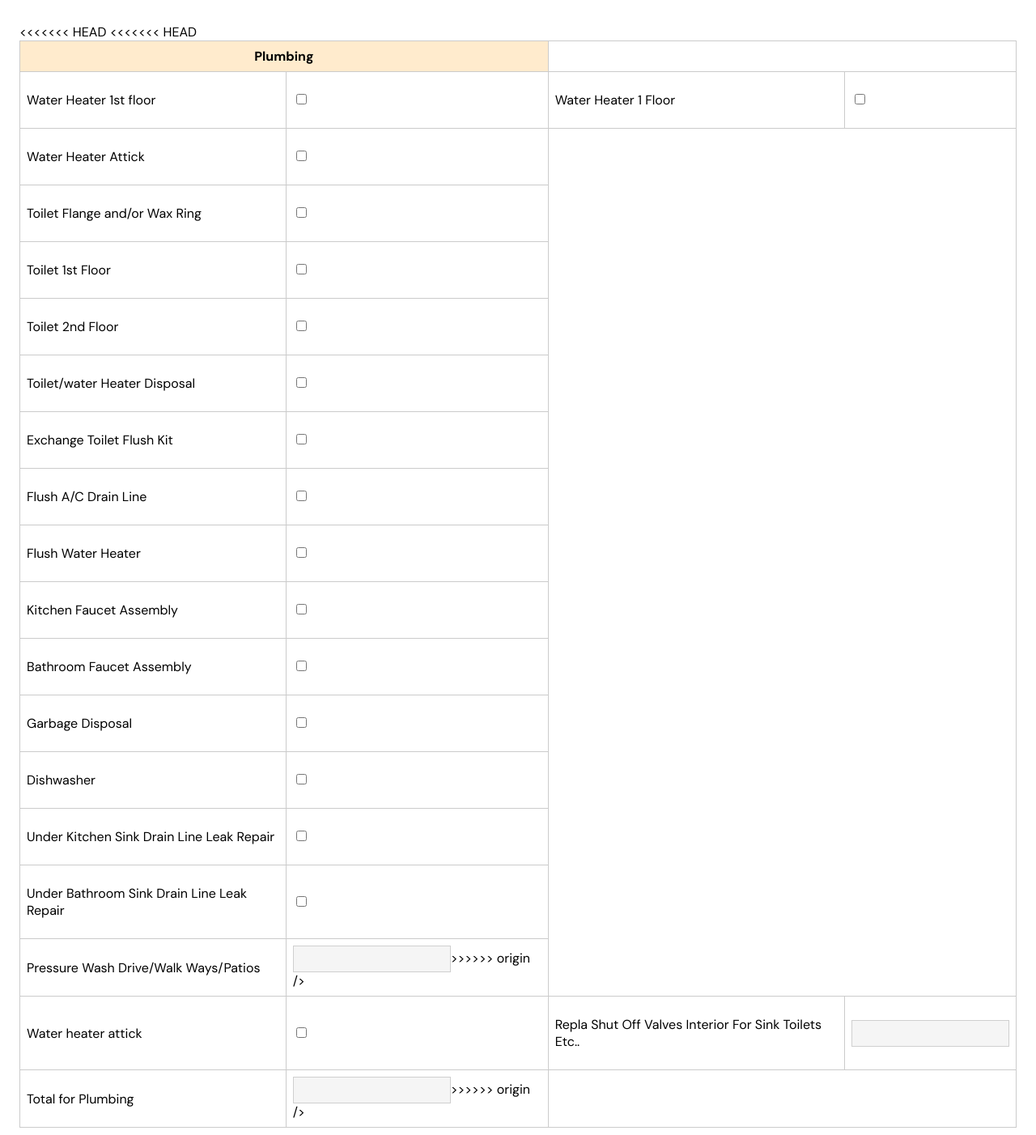
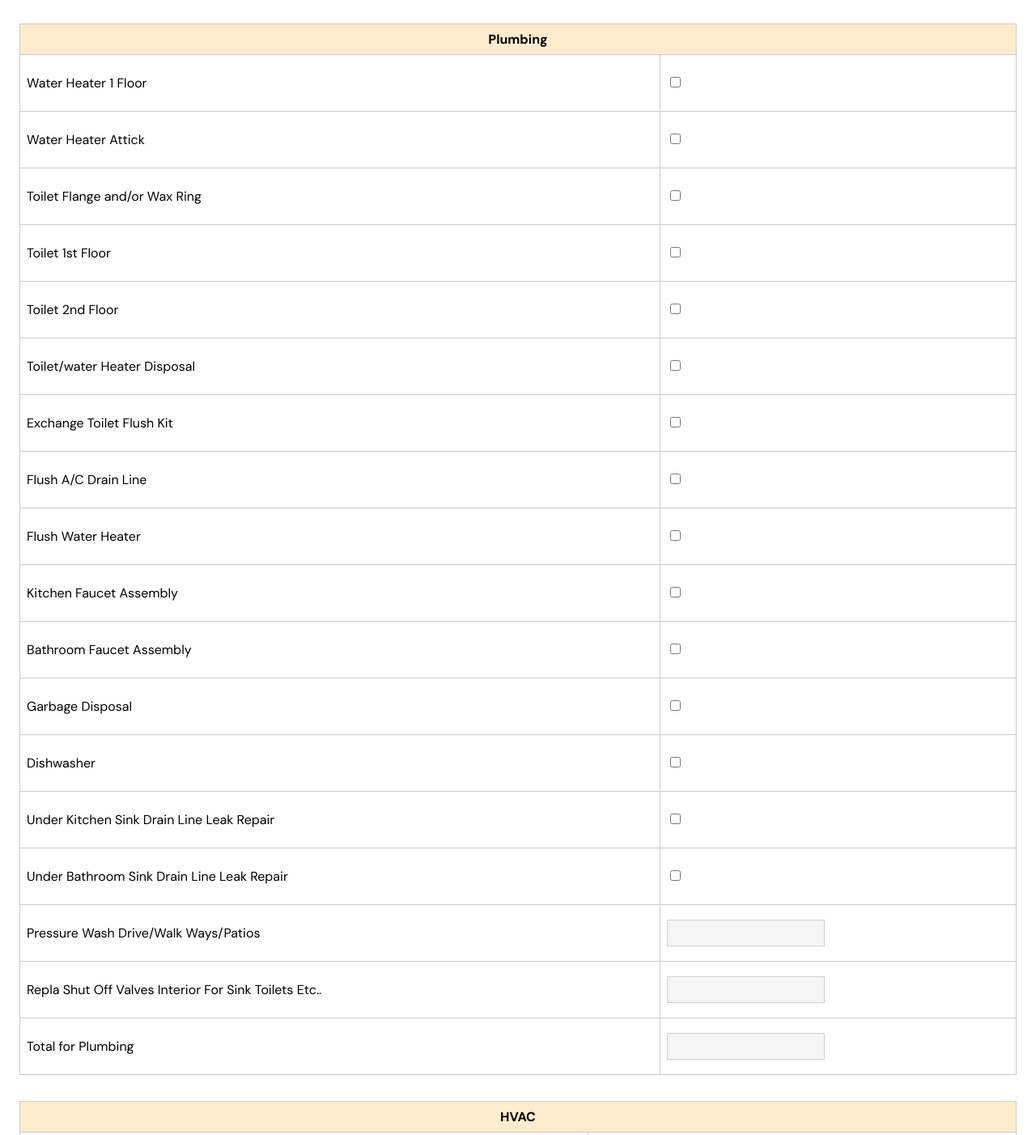
Before and after one commit to bendgn/txrr-calculator, a plain HTML site: page index.html in a window 1280 px wide. Shown: the part 1046-2448 px from the top of the page at 81% size. Drawn offline with nearby package versions, Linux system fonts and the light colour scheme.

Commit message:
Inital Commit

```diff
--- a/index.html
+++ b/index.html
@@ -212,13 +212,6 @@
           <th class="header-title" colspan="2">Plumbing</th>
         </tr>
         <tr>
-          <<<<<<< HEAD
-          <td><p>Water Heater 1st floor</p></td>
-          <td>
-            <input type="checkbox" name="water-heater-1st-floor"
-            id="WaterHeater1stFloor" value="400" =======
-          </td>
-
           <td><p>Water Heater 1 Floor</p></td>
           <td>
             <input
@@ -410,17 +403,10 @@
               id="pressureWashDriveWalkWaysPatios"
               min="100"
               title="Minimum of 100"
-            />>>>>>> origin />
+            />
           </td>
         </tr>
         <tr>
-          <<<<<<< HEAD
-          <td><p>Water heater attick</p></td>
-          <td>
-            <input type="checkbox" name="water-heater-1st-floor"
-            id="WaterHeater1stFloor" value="400" =======
-          </td>
-
           <td>
             <p>Repla Shut Off Valves Interior For Sink Toilets Etc..</p>
           </td>
@@ -446,7 +432,7 @@
               name="plumbing-total"
               id="plumbingTotal"
               value=""
-            />>>>>>> origin />
+            />
           </td>
         </tr>
       </table>
```
